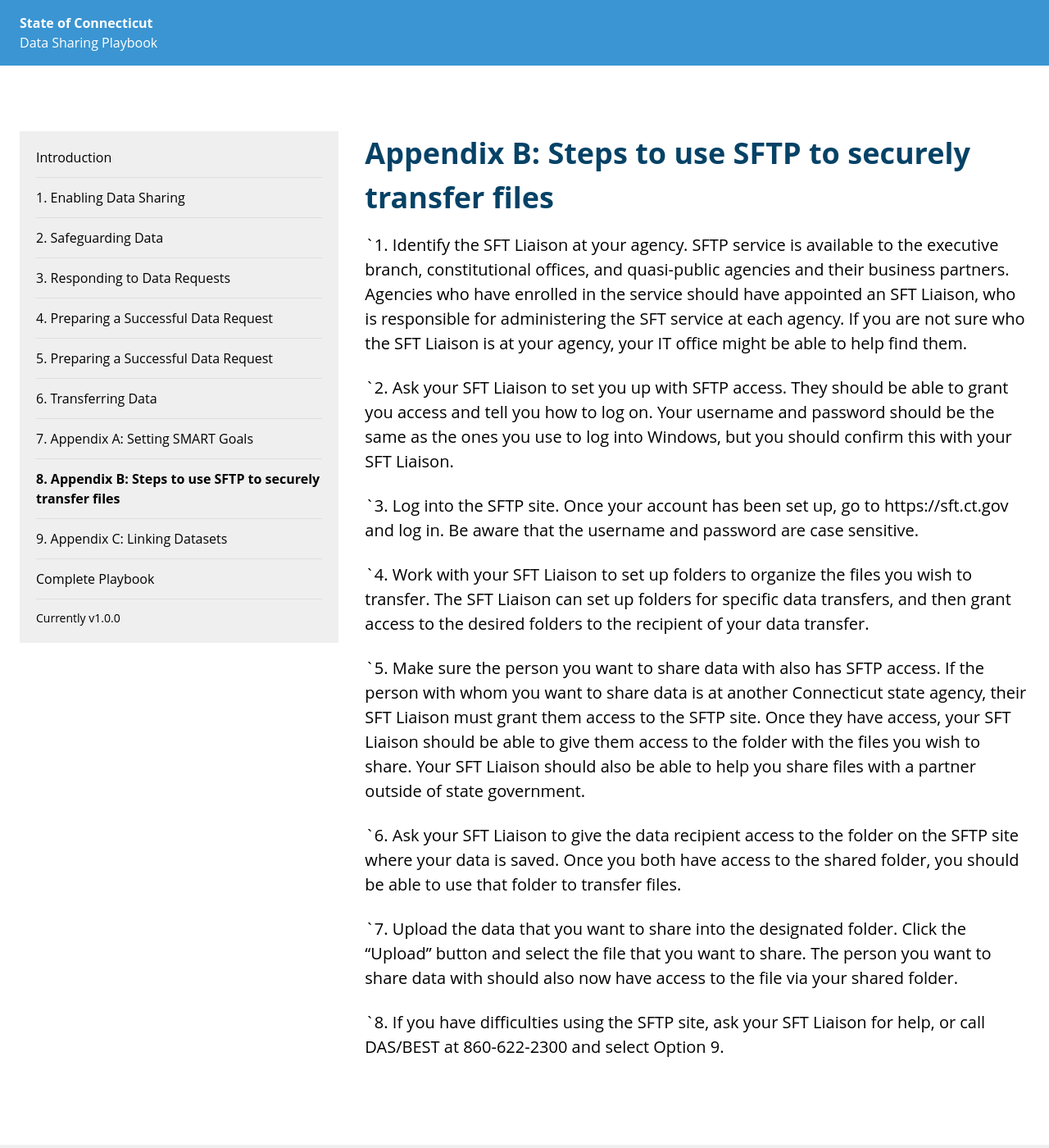
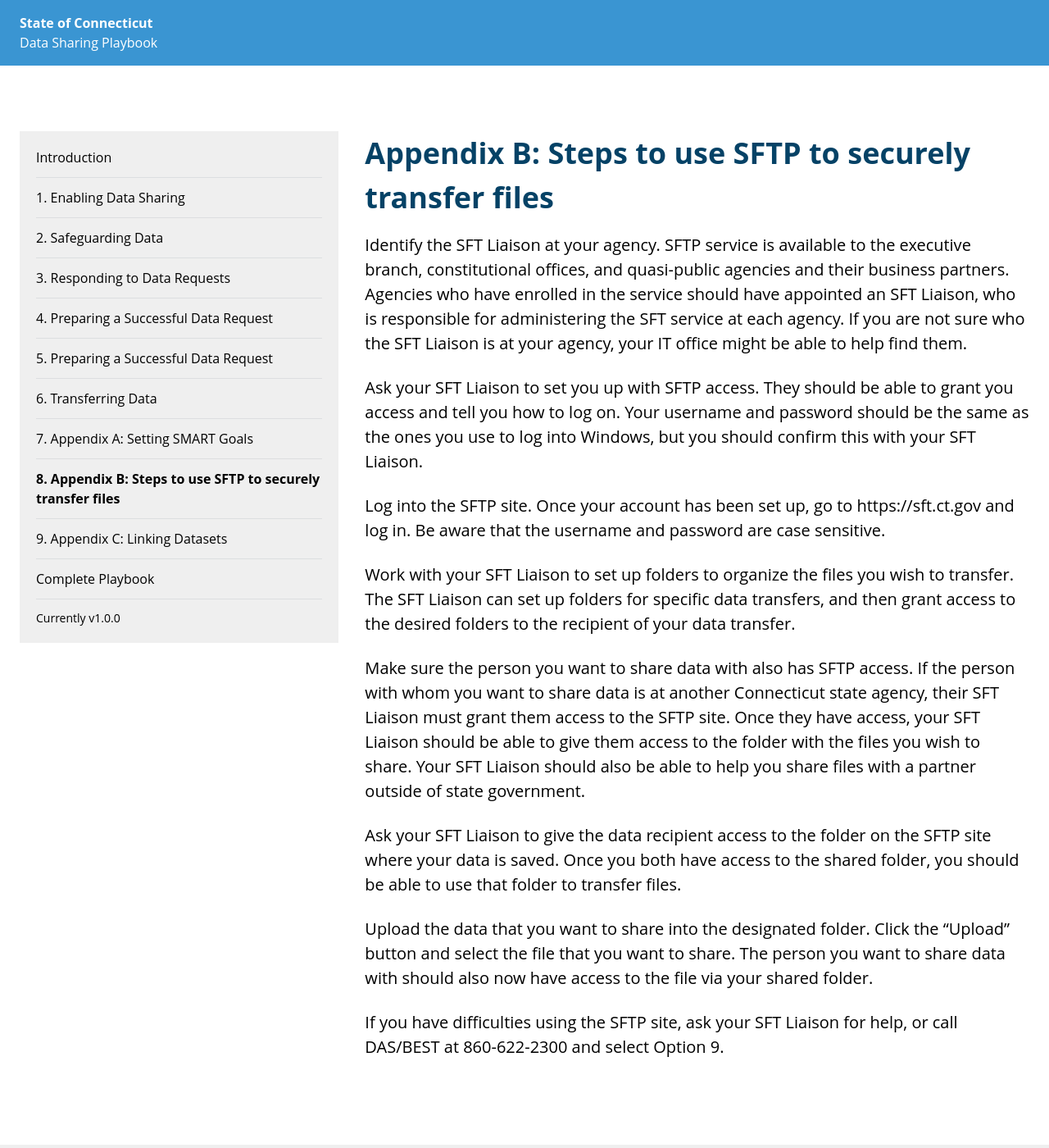
Before and after one commit to CTOpenData/data-sharing-playbook, a Jekyll site: the page built from 7_appendix-b-steps-to-use-sftp.md, in a window 1280 px wide and 1400 px high. Shown: the whole window at 82% size. Built offline with Jekyll 4.4.1, drawn with Linux system fonts in a browser that asks for light colours.

Commit message:
Edit appendix b

```diff
--- a/7_appendix-b-steps-to-use-sftp.md
+++ b/7_appendix-b-steps-to-use-sftp.md
@@ -6,18 +6,18 @@ nav: true
 weight: 7
 ---
 
-1. `1. Identify the SFT Liaison at your agency. SFTP service is available to the executive branch, constitutional offices, and quasi-public agencies and their business partners. Agencies who have enrolled in the service should have appointed an SFT Liaison, who is responsible for administering the SFT service at each agency. If you are not sure who the SFT Liaison is at your agency, your IT office might be able to help find them.
+1. Identify the SFT Liaison at your agency. SFTP service is available to the executive branch, constitutional offices, and quasi-public agencies and their business partners. Agencies who have enrolled in the service should have appointed an SFT Liaison, who is responsible for administering the SFT service at each agency. If you are not sure who the SFT Liaison is at your agency, your IT office might be able to help find them.
 
-2. `2. Ask your SFT Liaison to set you up with SFTP access. They should be able to grant you access and tell you how to log on. Your username and password should be the same as the ones you use to log into Windows, but you should confirm this with your SFT Liaison.
+2. Ask your SFT Liaison to set you up with SFTP access. They should be able to grant you access and tell you how to log on. Your username and password should be the same as the ones you use to log into Windows, but you should confirm this with your SFT Liaison.
 
-3. `3. Log into the SFTP site. Once your account has been set up, go to https://sft.ct.gov and log in. Be aware that the username and password are case sensitive.
+3. Log into the SFTP site. Once your account has been set up, go to https://sft.ct.gov and log in. Be aware that the username and password are case sensitive.
 
-4. `4. Work with your SFT Liaison to set up folders to organize the files you wish to transfer. The SFT Liaison can set up folders for specific data transfers, and then grant access to the desired folders to the recipient of your data transfer.
+4. Work with your SFT Liaison to set up folders to organize the files you wish to transfer. The SFT Liaison can set up folders for specific data transfers, and then grant access to the desired folders to the recipient of your data transfer.
 
-5. `5. Make sure the person you want to share data with also has SFTP access. If the person with whom you want to share data is at another Connecticut state agency, their SFT Liaison must grant them access to the SFTP site. Once they have access, your SFT Liaison should be able to give them access to the folder with the files you wish to share. Your SFT Liaison should also be able to help you share files with a partner outside of state government.
+5. Make sure the person you want to share data with also has SFTP access. If the person with whom you want to share data is at another Connecticut state agency, their SFT Liaison must grant them access to the SFTP site. Once they have access, your SFT Liaison should be able to give them access to the folder with the files you wish to share. Your SFT Liaison should also be able to help you share files with a partner outside of state government.
 
-6. `6. Ask your SFT Liaison to give the data recipient access to the folder on the SFTP site where your data is saved. Once you both have access to the shared folder, you should be able to use that folder to transfer files.
+6. Ask your SFT Liaison to give the data recipient access to the folder on the SFTP site where your data is saved. Once you both have access to the shared folder, you should be able to use that folder to transfer files.
 
-7. `7. Upload the data that you want to share into the designated folder. Click the “Upload” button and select the file that you want to share. The person you want to share data with should also now have access to the file via your shared folder.
+7. Upload the data that you want to share into the designated folder. Click the “Upload” button and select the file that you want to share. The person you want to share data with should also now have access to the file via your shared folder.
 
-8. `8. If you have difficulties using the SFTP site, ask your SFT Liaison for help, or call DAS/BEST at 860-622-2300 and select Option 9.
+8. If you have difficulties using the SFTP site, ask your SFT Liaison for help, or call DAS/BEST at 860-622-2300 and select Option 9.
```
